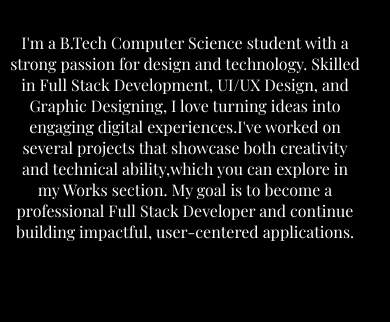
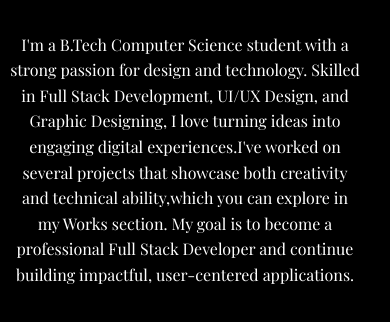
Before and after one commit to AgnayK/My-port, a plain HTML site: page about.html in a window 390 px wide. Shown: the part 322-644 px from the top of the page. Drawn offline with nearby package versions, Linux system fonts and the light colour scheme.

Commit message:
Refactor CSS styles for layout and responsiveness

```diff
--- a/style.css
+++ b/style.css
@@ -101,6 +101,9 @@ main {
   margin-top: 10px;  /* reduced from 30px */
   font-family: inherit;
   width: 8cm;;
+}
+.intro p {
+  line-height: 1.6; /* Adjust this number for more or less spacing */
 }
 
 .profile {
```
